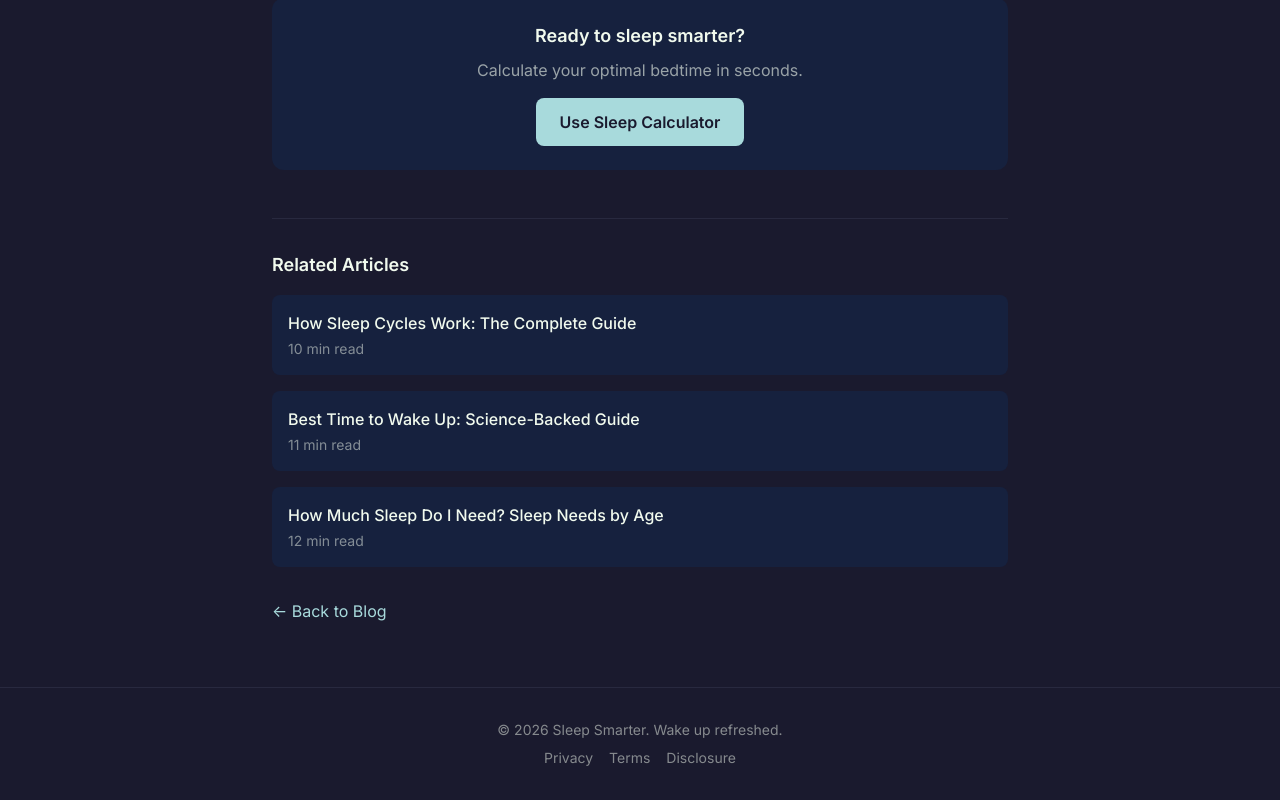
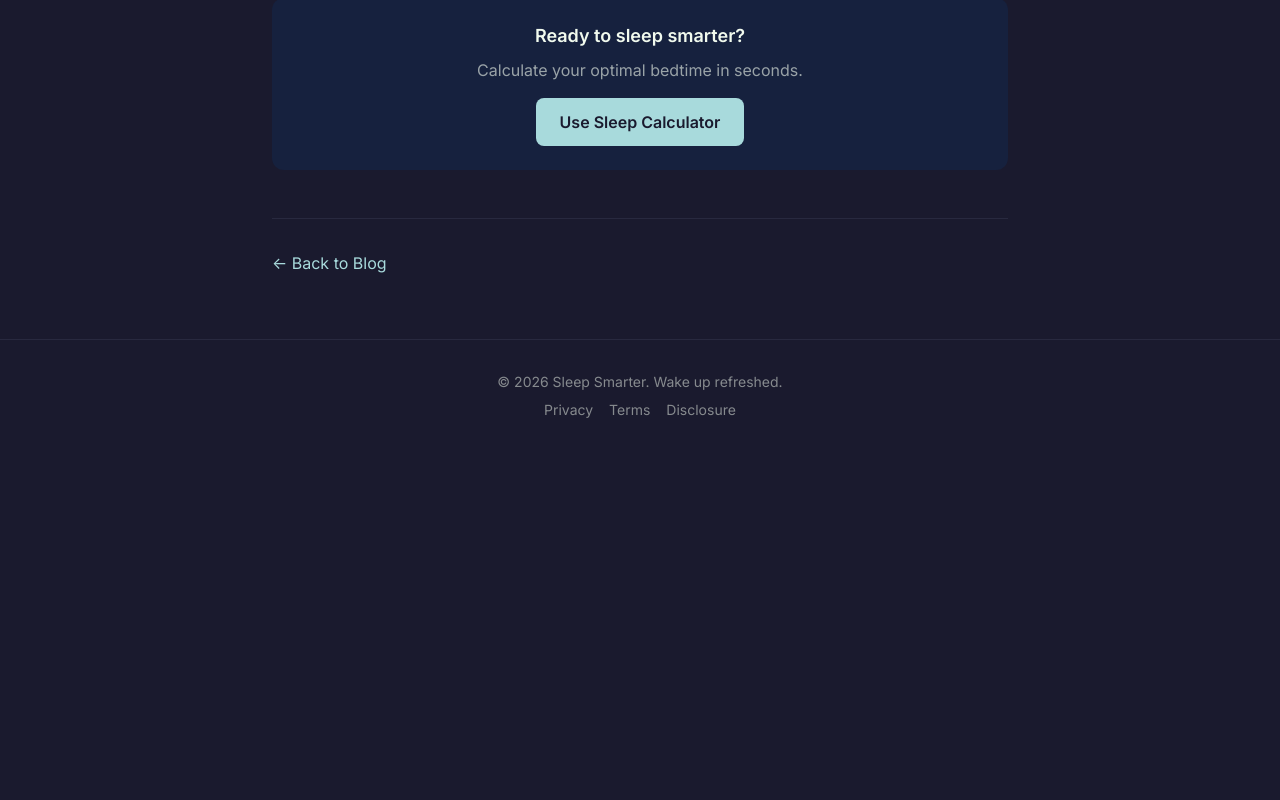
Before and after one commit to jmodigitalbot-ai/sleepsmarter-io, a React (Vite) app in the folder app/: page /blog/10-3-2-1-0-sleep-rule in a window 1280 px wide. Shown: the part 7101-7901 px from the top of the page. After the commit the page ends 7553 px from the top, so only its background shows below. Built offline with nearby package versions, Linux system fonts and the light colour scheme.

Commit message:
Remove redundant auto-generated Related Articles - keep curated Keep Reading

```diff
--- a/app/src/pages/Article.tsx
+++ b/app/src/pages/Article.tsx
@@ -235,31 +235,7 @@ export default function Article() {
           </Link>
         </div>
 
-        {/* Related Articles */}
         <div className="mt-12 pt-8 border-t border-[#4a4e69]/30">
-          <h3 className="text-lg font-semibold text-[#f1faee] mb-4">
-            Related Articles
-          </h3>
-          <div className="grid gap-4">
-            {articles
-              .filter(a => a.slug !== slug)
-              .slice(0, 3)
-              .map(a => (
-                <Link
-                  key={a.slug}
-                  to={`/blog/${a.slug}`}
-                  className="block bg-[#16213e] rounded-lg p-4 hover:bg-[#1f2b47] transition"
-                >
-                  <h4 className="font-medium text-[#f1faee] hover:text-[#a8dadc]">
-                    {a.title}
-                  </h4>
-                  <p className="text-sm text-[#f1faee]/50 mt-1">{a.readTime}</p>
-                </Link>
-              ))}
-          </div>
-        </div>
-
-        <div className="mt-8">
           <Link to="/blog" className="text-[#a8dadc] hover:underline">← Back to Blog</Link>
         </div>
       </div>
```
Also changed, not shown: 2 other files (tests, documents, lock files or other folders).
